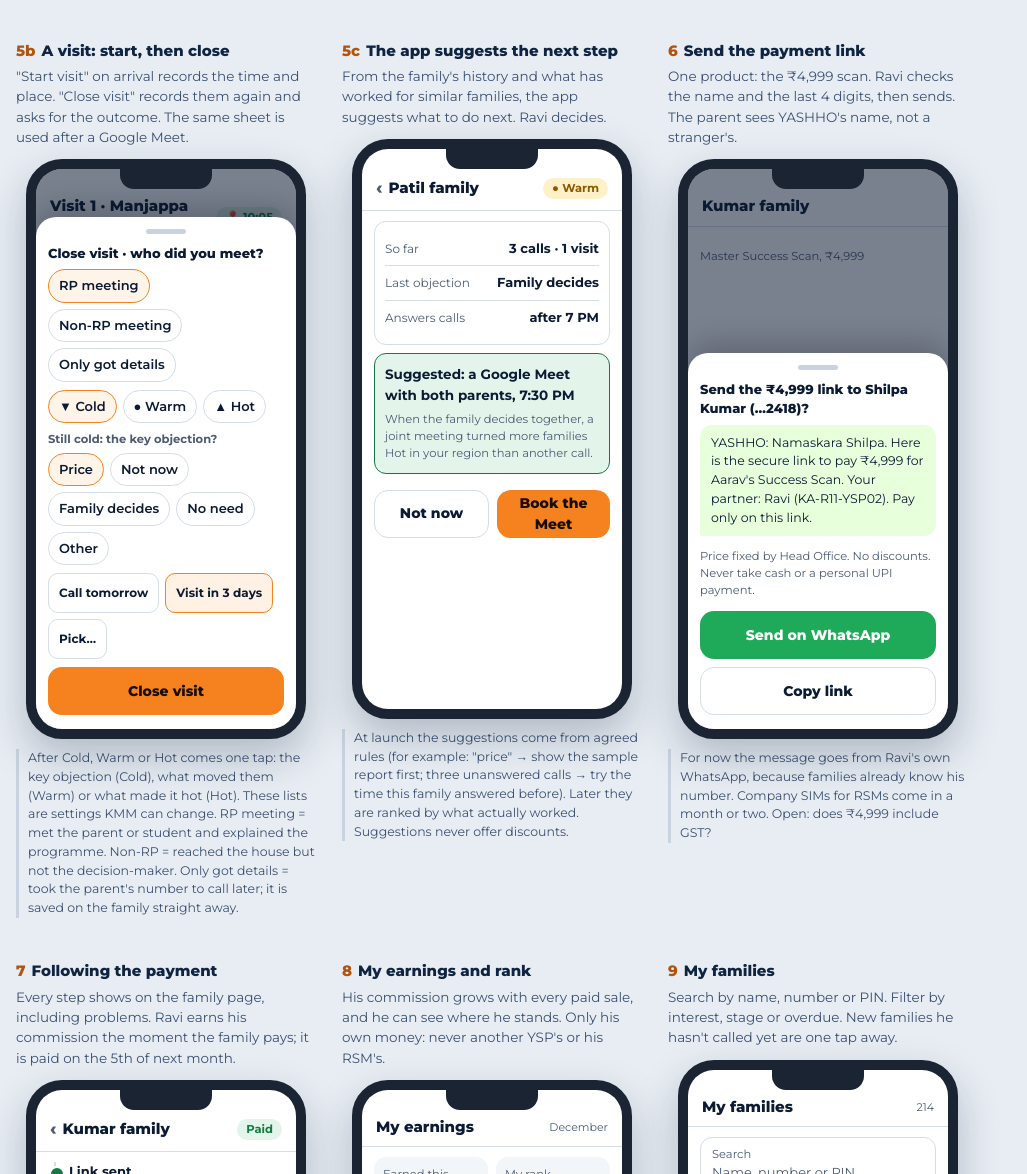
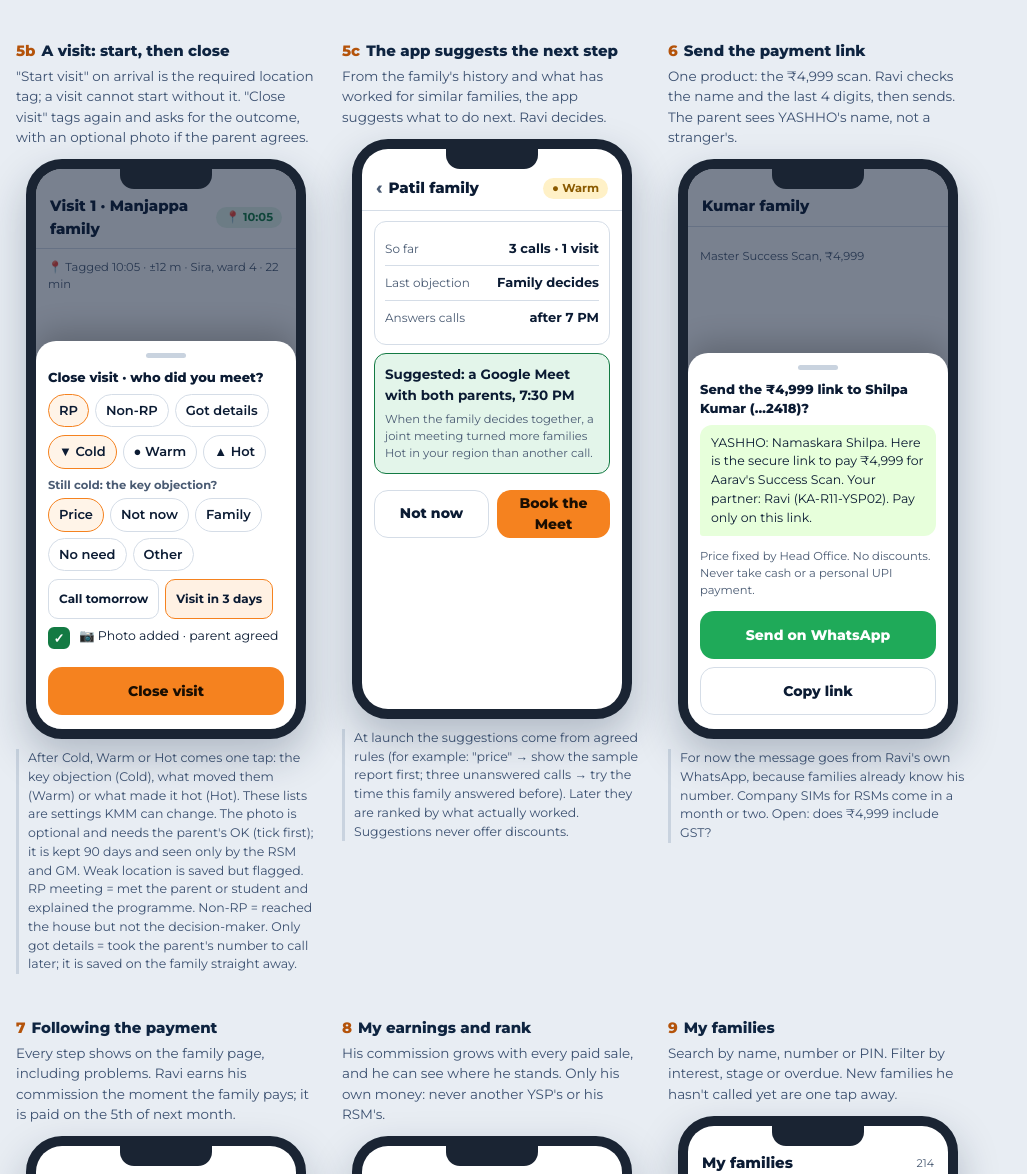
Before and after one commit to sanchar-gkb-admin/tools, a plain HTML site: page irisepro-sales-crm-journeys.html in a window 1280 px wide. Shown: the part 2811-3985 px from the top of the page, without its empty margins (0-1027 px from the left). Drawn offline with Linux system fonts and the light colour scheme.

Commit message:
storyboard: mandatory visit geo-tag, optional photo with permission

```diff
--- a/irisepro-sales-crm-journeys.html
+++ b/irisepro-sales-crm-journeys.html
@@ -339,21 +339,22 @@ table.t .bar{min-width:110px}
  </div></div></div>
 <p class="note">Agreed meanings: Cold = not interested now; Warm = interested, still deciding; Hot = ready, or agreed to a counselling session. "Lost" needs a reason (not interested, price, no answer, wrong number) and can be undone. RP = he spoke to the right person (the parent or student). A next call or visit is required unless the family is Paid, Lost or do-not-contact.</p></div>
 
-<div class="step"><h3><i>5b</i>A visit: start, then close</h3><p class="cap">"Start visit" on arrival records the time and place. "Close visit" records them again and asks for the outcome. The same sheet is used after a Google Meet.</p>
+<div class="step"><h3><i>5b</i>A visit: start, then close</h3><p class="cap">"Start visit" on arrival is the required location tag; a visit cannot start without it. "Close visit" tags again and asks for the outcome, with an optional photo if the parent agrees.</p>
 <div class="phone"><div class="notch"></div><div class="pv">
  <div class="top"><b>Visit 1 · Manjappa family</b><span class="pill ok">📍 10:05</span></div>
- <div class="body"><p class="mini" style="margin:0">Started 10:05 · Sira, ward 4 · 22 min</p></div>
+ <div class="body"><p class="mini" style="margin:0">📍 Tagged 10:05 · ±12 m · Sira, ward 4 · 22 min</p></div>
  <div class="dim"></div>
  <div class="sheet"><div class="grab"></div>
   <p style="margin:0 0 6px;font-weight:800">Close visit · who did you meet?</p>
-  <div class="oc3"><span class="on">RP meeting</span><span>Non-RP meeting</span><span>Only got details</span></div>
+  <div class="oc3"><span class="on">RP</span><span>Non-RP</span><span>Got details</span></div>
   <div class="oc3"><span class="on">▼ Cold</span><span>● Warm</span><span>▲ Hot</span></div>
   <p class="mini" style="margin:0 0 4px;font-weight:700">Still cold: the key objection?</p>
-  <div class="oc3"><span class="on">Price</span><span>Not now</span><span>Family decides</span><span>No need</span><span>Other</span></div>
-  <div class="preset"><span>Call tomorrow</span><span class="on">Visit in 3 days</span><span>Pick…</span></div>
+  <div class="oc3"><span class="on">Price</span><span>Not now</span><span>Family</span><span>No need</span><span>Other</span></div>
+  <div class="preset"><span>Call tomorrow</span><span class="on">Visit in 3 days</span></div>
+  <div class="chk"><i class="y">✓</i>📷 Photo added · parent agreed</div>
   <div class="btn">Close visit</div>
  </div></div></div>
-<p class="note">After Cold, Warm or Hot comes one tap: the key objection (Cold), what moved them (Warm) or what made it hot (Hot). These lists are settings KMM can change. RP meeting = met the parent or student and explained the programme. Non-RP = reached the house but not the decision-maker. Only got details = took the parent's number to call later; it is saved on the family straight away.</p></div>
+<p class="note">After Cold, Warm or Hot comes one tap: the key objection (Cold), what moved them (Warm) or what made it hot (Hot). These lists are settings KMM can change. The photo is optional and needs the parent's OK (tick first); it is kept 90 days and seen only by the RSM and GM. Weak location is saved but flagged. RP meeting = met the parent or student and explained the programme. Non-RP = reached the house but not the decision-maker. Only got details = took the parent's number to call later; it is saved on the family straight away.</p></div>
 
 <div class="step"><h3><i>5c</i>The app suggests the next step</h3><p class="cap">From the family's history and what has worked for similar families, the app suggests what to do next. Ravi decides.</p>
 <div class="phone"><div class="notch"></div><div class="pv">
```
